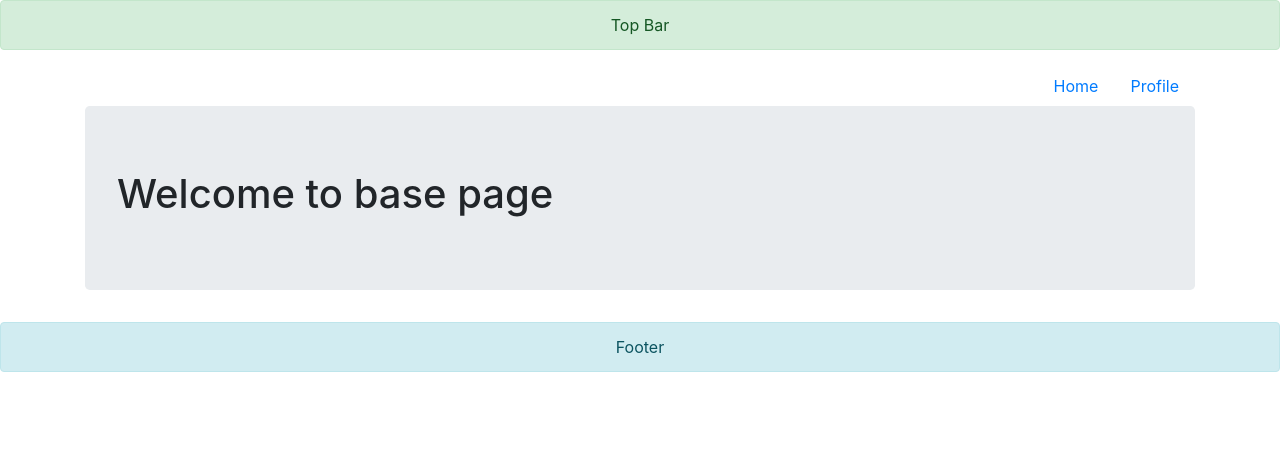
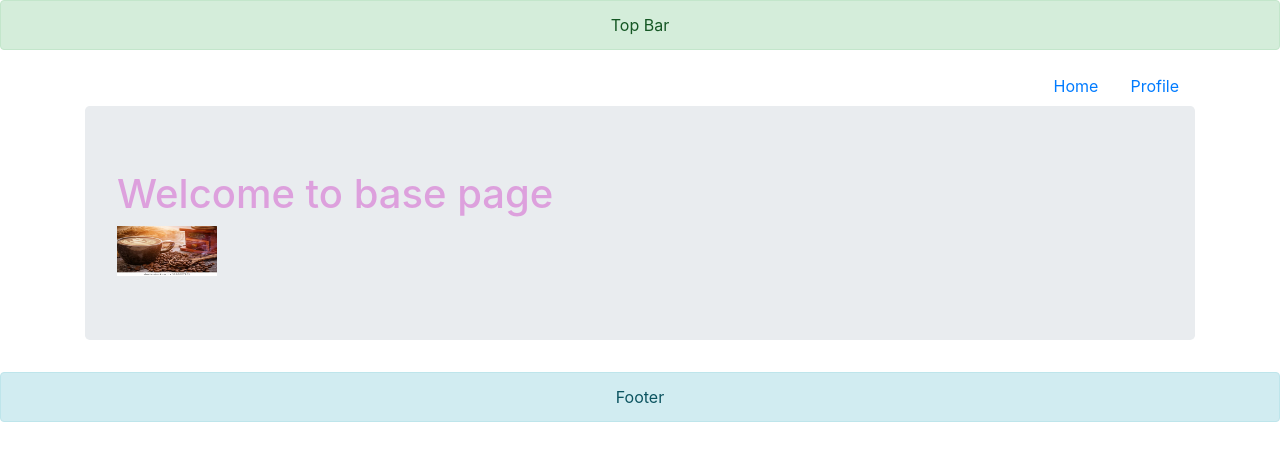
Before and after one commit to RAKSHITHABK16/prg8, a Django app: page /base/ in a window 1280 px wide. Shown: the top 461 px of the page. Run offline with Django 3.2, Linux system fonts and the light colour scheme; some libraries are stand-ins or nearby versions.

Commit message:
second commit

```diff
--- a/prg8/settings.py
+++ b/prg8/settings.py
@@ -15,6 +15,7 @@ import os
 # Build paths inside the project like this: os.path.join(BASE_DIR, ...)
 BASE_DIR = os.path.dirname(os.path.dirname(os.path.abspath(__file__)))
 TEMPLATE_DIR=os.path.join(BASE_DIR,"template")
+STATIC_DIR=os.path.join(BASE_DIR,"static")
 
 # Quick-start development settings - unsuitable for production
 # See https://docs.djangoproject.com/en/3.0/howto/deployment/checklist/
@@ -119,3 +120,6 @@ USE_TZ = True
 # https://docs.djangoproject.com/en/3.0/howto/static-files/
 
 STATIC_URL = '/static/'
+STATICFILES_DIRS=[
+    STATIC_DIR,
+    ]
--- /dev/null
+++ b/static/css/style.css
@@ -0,0 +1,3 @@
+h1{
+    color: plum;
+}
--- a/template/base.html
+++ b/template/base.html
@@ -1,3 +1,4 @@
+{% load static %}
 <!DOCTYPE html>
 <html lang="en">
 <head>
@@ -8,6 +9,8 @@
     {% endblock  %}
     <link rel="stylesheet" href="https://stackpath.bootstrapcdn.com/bootstrap/4.5.0/css/bootstrap.min.css" integrity="sha384-9aIt2nRpC12Uk9gS9baDl411NQApFmC26EwAOH8WgZl5MYYxFfc+NcPb1dKGj7Sk" crossorigin="anonymous">
 <script src="https://stackpath.bootstrapcdn.com/bootstrap/4.5.0/js/bootstrap.min.js" integrity="sha384-OgVRvuATP1z7JjHLkuOU7Xw704+h835Lr+6QL9UvYjZE3Ipu6Tp75j7Bh/kR0JKI" crossorigin="anonymous"></script>
+<link rel="stylesheet" href="{% static 'css/style.css' %}">
+
 </head>
 <body>
 {% include "partials/_topbar.html" %}
@@ -17,6 +20,7 @@
   <div class="container">
       <div class="jumbotron">
           <h1>Welcome to base page</h1>
+          <img src="{% static 'images/1.jpg' %}" alt="No Image Found" height="50" width="100">
       </div>
   </div>
 {% endblock  %}
```
Also changed, not shown: static/images/1.jpg (added).
